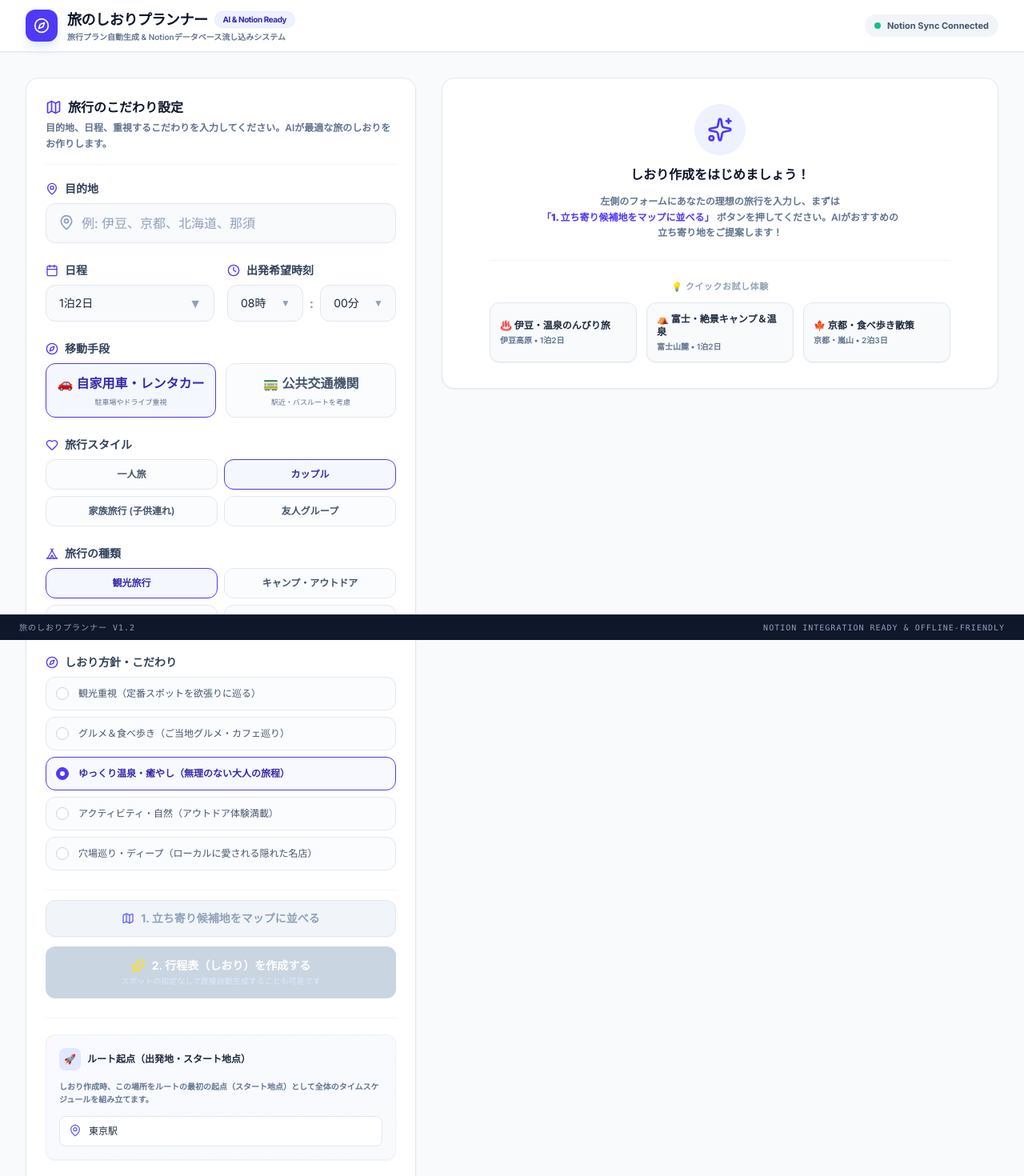
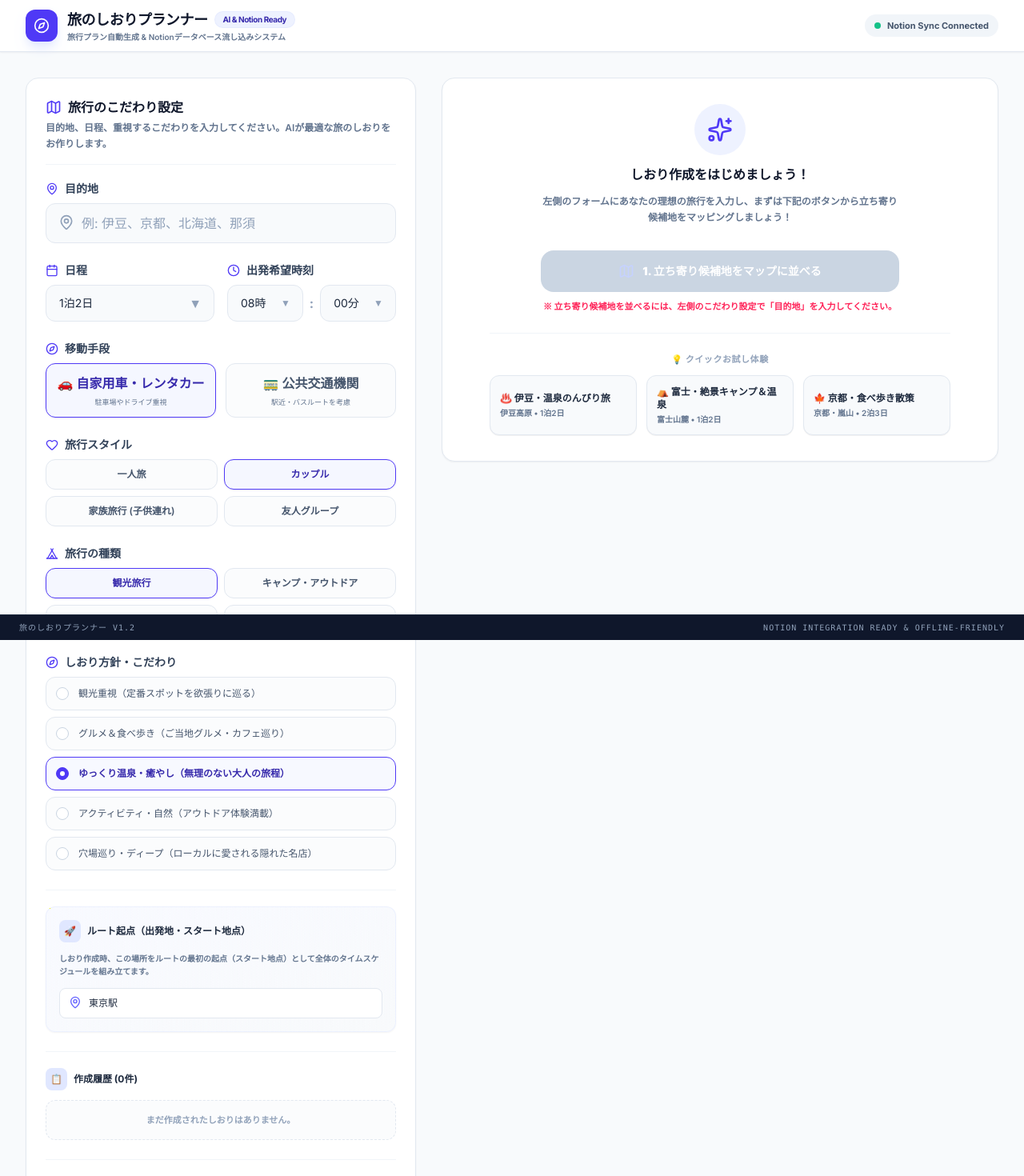
Before and after one commit to micchy-ken/TravelPLAN, a React (Vite) app: page / in a window 1280 px wide. Shown: the top 1470 px of the page at 80% size. Built offline with nearby package versions, Linux system fonts and the light colour scheme.

Commit message:
feat: implement timeline recalculation logic
Add logic to recalculate travel plans based on custom spots by parsing durations and adjusting time slots, and streamline the UI by removing redundant input form controls.

```diff
--- a/src/App.tsx
+++ b/src/App.tsx
@@ -7,7 +7,7 @@ import {
 import { InputForm } from "./components/InputForm";
 import { TimelineView } from "./components/TimelineView";
 import { NotionIntegration } from "./components/NotionIntegration";
-import { TravelPlan, Spot } from "./types";
+import { TravelPlan, Spot, TimelineItem } from "./types";
 import { generatePlanClient, suggestSpotsClient } from "./utils/geminiClient";
 import { InteractiveMap } from "./components/InteractiveMap";
 
@@ -308,7 +308,102 @@ export default function App() {
   const handleRecalculatePlan = async (customSpots: Spot[]) => {
     setRecalculating(true);
     try {
-      await handleGeneratePlan(customSpots);
+      if (!plan) return;
+
+      // Deep copy plan
+      const newPlan = JSON.parse(JSON.stringify(plan)) as TravelPlan;
+
+      const parseTimeToMinutes = (timeStr: string): number => {
+        const parts = timeStr.split(":");
+        if (parts.length !== 2) return 8 * 60; // 08:00
+        return parseInt(parts[0], 10) * 60 + parseInt(parts[1], 10);
+      };
+
+      const formatMinutesToTime = (totalMinutes: number): string => {
+        const h = Math.floor(totalMinutes / 60) % 24;
+        const m = totalMinutes % 60;
+        return `${String(h).padStart(2, "0")}:${String(m).padStart(2, "0")}`;
+      };
+
+      const parseDurationToMinutes = (durationStr: string, category: string): number => {
+        if (!durationStr) {
+          return category === "移動" ? 20 : 60;
+        }
+        let minutes = 0;
+        const hourMatch = durationStr.match(/(\d+)\s*時間/);
+        const minMatch = durationStr.match(/(\d+)\s*分/);
+        if (hourMatch) minutes += parseInt(hourMatch[1], 10) * 60;
+        if (minMatch) minutes += parseInt(minMatch[1], 10);
+        if (minutes === 0) {
+          const engHourMatch = durationStr.match(/(\d+(\.\d+)?)\s*h/i);
+          const engMinMatch = durationStr.match(/(\d+)\s*m/i);
+          const numOnlyMatch = durationStr.match(/^(\d+)$/);
+          if (engHourMatch) minutes += Math.round(parseFloat(engHourMatch[1]) * 60);
+          if (engMinMatch) minutes += parseInt(engMinMatch[1], 10);
+          if (numOnlyMatch) minutes += parseInt(numOnlyMatch[1], 10);
+        }
+        return minutes > 0 ? minutes : (category === "移動" ? 20 : 60);
+      };
+
+      const mode = transportMode || "car";
+
+      const calculateTravelTime = (
+        fromItem: TimelineItem,
+        toItem: TimelineItem
+      ): number => {
+        if (fromItem.category === "移動" || toItem.category === "移動") {
+          return 0;
+        }
+
+        let distanceKm = 0;
+
+        if (fromItem.lat && fromItem.lng && toItem.lat && toItem.lng) {
+          const dx = toItem.lat - fromItem.lat;
+          const dy = toItem.lng - fromItem.lng;
+          distanceKm = Math.sqrt((dx * 111) ** 2 + (dy * 90) ** 2);
+        } else if (fromItem.x !== undefined && fromItem.y !== undefined && toItem.x !== undefined && toItem.y !== undefined) {
+          const dx = toItem.x - fromItem.x;
+          const dy = toItem.y - fromItem.y;
+          distanceKm = Math.sqrt(dx * dx + dy * dy) * 0.15;
+        } else {
+          return 15;
+        }
+
+        const speed = mode === "car" ? 40 : 25;
+        const travelTimeMinutes = (distanceKm / speed) * 60;
+
+        const rounded = Math.round(travelTimeMinutes / 5) * 5;
+        return Math.min(120, Math.max(10, rounded));
+      };
+
+      newPlan.days.forEach((day) => {
+        if (day.items.length === 0) return;
+
+        let currentMinutes = parseTimeToMinutes(departureTime);
+
+        day.items.forEach((item, index) => {
+          if (index > 0) {
+            const travelTime = calculateTravelTime(day.items[index - 1], item);
+            currentMinutes += travelTime;
+          }
+
+          const startStr = formatMinutesToTime(currentMinutes);
+          const durationMins = parseDurationToMinutes(item.duration, item.category);
+          currentMinutes += durationMins;
+          const endStr = formatMinutesToTime(currentMinutes);
+
+          item.time = `${startStr} - ${endStr}`;
+
+          if (item.notionProperties) {
+            item.notionProperties.Time = item.time;
+          }
+        });
+      });
+
+      setPlan(newPlan);
+      setInitialPlanSignature(getPlanSequenceSignature(newPlan));
+
+      await new Promise((resolve) => setTimeout(resolve, 500));
     } catch (err: any) {
       console.error(err);
       setError(err.message || "再計算に失敗しました。");
@@ -684,9 +779,44 @@ export default function App() {
                   </div>
                   <h3 className="text-base font-bold text-slate-900">しおり作成をはじめましょう！</h3>
                   <p className="text-xs text-slate-500 leading-relaxed font-semibold">
-                    左側のフォームにあなたの理想の旅行を入力し、まずは<br />
-                    <strong className="text-indigo-600 font-extrabold">「1. 立ち寄り候補地をマップに並べる」</strong> ボタンを押してください。AIがおすすめの立ち寄り地をご提案します！
+                    左側のフォームにあなたの理想の旅行を入力し、まずは下記のボタンから立ち寄り候補地をマッピングしましょう！
                   </p>
+                </div>
+
+                {/* 1. 立ち寄り候補地をマップに並べる ボタン */}
+                <div className="max-w-md mx-auto pt-2">
+                  <button
+                    type="button"
+                    onClick={() => handleSuggestSpots()}
+                    disabled={loading || spotsLoading || !destination}
+                    className={`w-full py-4 px-6 rounded-2xl font-black text-white shadow-lg flex items-center justify-center gap-2.5 transition-all duration-300 cursor-pointer text-sm ${
+                      spotsLoading
+                        ? "bg-indigo-100 border border-indigo-200 text-indigo-500 cursor-wait"
+                        : loading || !destination
+                        ? "bg-slate-300 cursor-not-allowed shadow-none"
+                        : "bg-indigo-600 hover:bg-indigo-700 active:scale-[0.98] hover:shadow-indigo-100"
+                    }`}
+                  >
+                    {spotsLoading ? (
+                      <>
+                        <svg className="animate-spin -ml-1 mr-2.5 h-4 w-4 text-indigo-600" fill="none" viewBox="0 0 24 24">
+                          <circle className="opacity-25" cx="12" cy="12" r="10" stroke="currentColor" strokeWidth="4"></circle>
+                          <path className="opacity-75" fill="currentColor" d="M4 12a8 8 0 018-8V0C5.373 0 0 5.373 0 12h4zm2 5.291A7.962 7.962 0 014 12H0c0 3.042 1.135 5.824 3 7.938l3-2.647z"></path>
+                        </svg>
+                        <span>立ち寄りスポットを検索中...</span>
+                      </>
+                    ) : (
+                      <>
+                        <Map className="w-5 h-5 text-indigo-200" />
+                        <span>1. 立ち寄り候補地をマップに並べる</span>
+                      </>
+                    )}
+                  </button>
+                  {!destination && (
+                    <p className="text-[11px] text-rose-500 font-bold mt-2.5">
+                      ※ 立ち寄り候補地を並べるには、左側のこだわり設定で「目的地」を入力してください。
+                    </p>
+                  )}
                 </div>
 
                 <div className="max-w-xl mx-auto border-t border-slate-100 pt-6">
--- a/src/components/InputForm.tsx
+++ b/src/components/InputForm.tsx
@@ -303,78 +303,6 @@ export const InputForm: React.FC<InputFormProps> = ({
         </div>
       </div>
 
-      {/* 2ステップ・コントロール */}
-      <div className="space-y-3 pt-3 border-t border-slate-100">
-        {/* ボタン1: おすすめスポット提案 */}
-        <button
-          type="button"
-          onClick={onSuggestSpots}
-          disabled={loading || spotsLoading || !destination}
-          className={`w-full py-3 px-4 rounded-xl font-bold text-sm shadow-xs flex items-center justify-center transition-all duration-200 cursor-pointer ${
-            spotsLoading
-              ? "bg-indigo-100 border border-indigo-200 text-indigo-500 cursor-wait"
-              : loading || !destination
-              ? "bg-slate-100 border border-slate-200 text-slate-400 cursor-not-allowed"
-              : "bg-white border border-indigo-200 text-indigo-600 hover:bg-indigo-50 active:scale-[0.99]"
-          }`}
-        >
-          {spotsLoading ? (
-            <>
-              <svg className="animate-spin -ml-1 mr-2.5 h-4 w-4 text-indigo-600" fill="none" viewBox="0 0 24 24">
-                <circle className="opacity-25" cx="12" cy="12" r="10" stroke="currentColor" strokeWidth="4"></circle>
-                <path className="opacity-75" fill="currentColor" d="M4 12a8 8 0 018-8V0C5.373 0 0 5.373 0 12h4zm2 5.291A7.962 7.962 0 014 12H0c0 3.042 1.135 5.824 3 7.938l3-2.647z"></path>
-              </svg>
-              立ち寄りスポットを検索中...
-            </>
-          ) : (
-            <>
-              <MapIcon className="w-4 h-4 mr-2 text-indigo-500" />
-              1. 立ち寄り候補地をマップに並べる
-            </>
-          )}
-        </button>
-
-        {/* ボタン2: 行程表の作成 */}
-        <button
-          type="submit"
-          disabled={loading || spotsLoading || !destination}
-          className={`w-full py-3.5 px-4 rounded-xl font-bold text-white shadow-md flex flex-col items-center justify-center transition-all duration-300 cursor-pointer ${
-            loading || spotsLoading || !destination
-              ? "bg-slate-300 cursor-not-allowed shadow-none"
-              : hasSuggestedSpots
-              ? "bg-indigo-600 hover:bg-indigo-700 active:scale-[0.98] hover:shadow-indigo-100 animate-pulse-subtle"
-              : "bg-indigo-600 hover:bg-indigo-700 active:scale-[0.98] hover:shadow-indigo-100"
-          }`}
-          id="generate-plan-button"
-        >
-          {loading ? (
-            <div className="flex items-center">
-              <svg className="animate-spin -ml-1 mr-3 h-5 w-5 text-white" fill="none" viewBox="0 0 24 24">
-                <circle className="opacity-25" cx="12" cy="12" r="10" stroke="currentColor" strokeWidth="4"></circle>
-                <path className="opacity-75" fill="currentColor" d="M4 12a8 8 0 018-8V0C5.373 0 0 5.373 0 12h4zm2 5.291A7.962 7.962 0 014 12H0c0 3.042 1.135 5.824 3 7.938l3-2.647z"></path>
-              </svg>
-              <span>AIが最高のしおりを作成中...</span>
-            </div>
-          ) : (
-            <>
-              <div className="flex items-center text-sm font-bold">
-                <Sparkles className="w-4.5 h-4.5 mr-2 text-yellow-300" />
-                2. 行程表（しおり）を作成する
-              </div>
-              {hasSuggestedSpots ? (
-                <span className="text-[10px] font-medium text-indigo-100 mt-0.5">
-                  ★ 選択したスポットを考慮してルートを最適化！
-                </span>
-              ) : (
-                <span className="text-[10px] font-medium text-indigo-100 mt-0.5">
-                  スポットの指定なしで直接自動生成することも可能です
-                </span>
-              )}
-            </>
-          )}
-        </button>
-      </div>
-
     </form>
   );
 };
```
